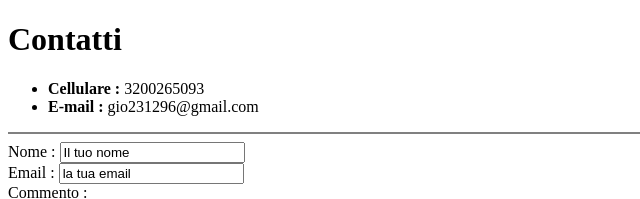
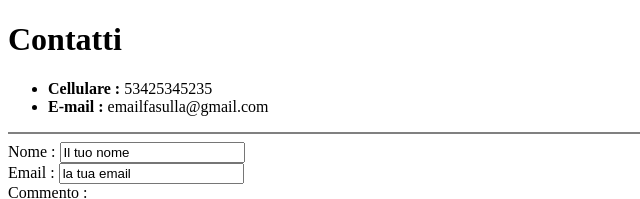
Before and after one commit to Giomma/ProvaHTML, a plain HTML site: page contact.html in a window 1280 px wide. Shown: the top 199 px of the page, 0-640 px from the left. Drawn offline with Linux system fonts and the light colour scheme.

Commit message:
Update contact.html

```diff
--- a/contact.html
+++ b/contact.html
@@ -8,13 +8,13 @@
   <body>
     <h1>Contatti</h1>
     <ul>
-      <li><strong>Cellulare :</strong> 3200265093</li>
-      <li><strong>E-mail :</strong> gio231296@gmail.com</li>
+      <li><strong>Cellulare :</strong> 53425345235</li>
+      <li><strong>E-mail :</strong> emailfasulla@gmail.com</li>
     </ul>
 
     <hr size="2" noshade="" />
 
-    <form action="mailto:gio231296@gmail.com" method="post" enctype="text/plain">
+    <form action="mailto:EMAILFASULLA@gmail.com" method="post" enctype="text/plain">
       <label> Nome :</label>
       <input type="text" value="Il tuo nome" />
       <br />
```
